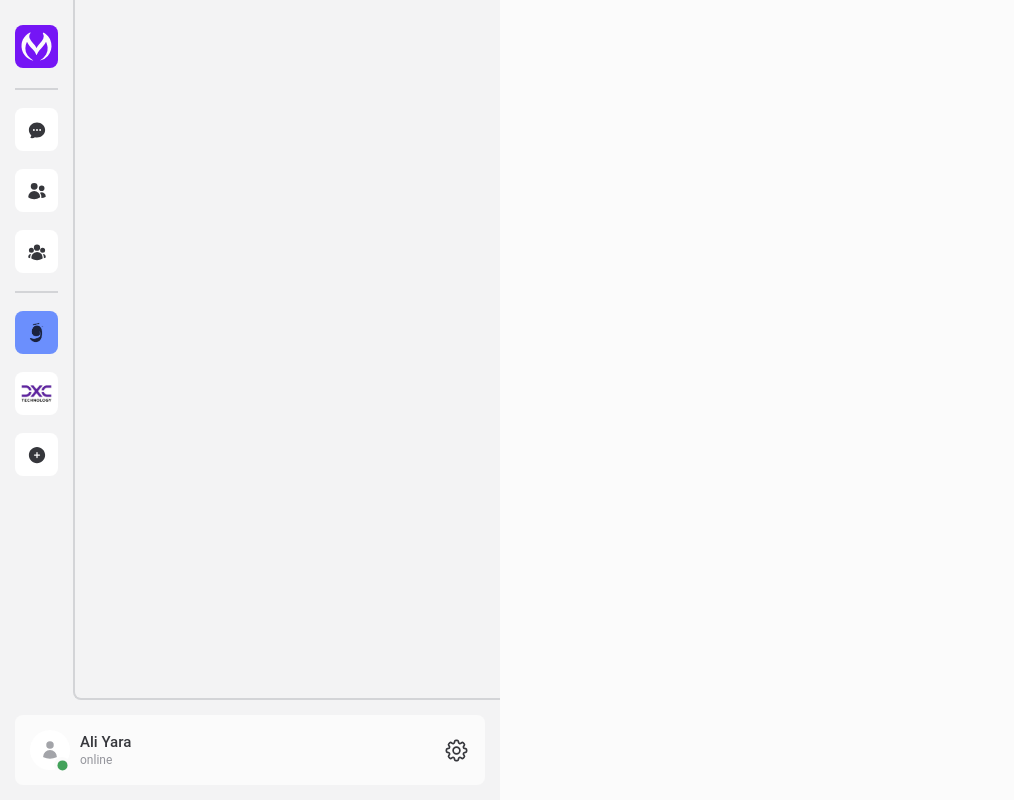
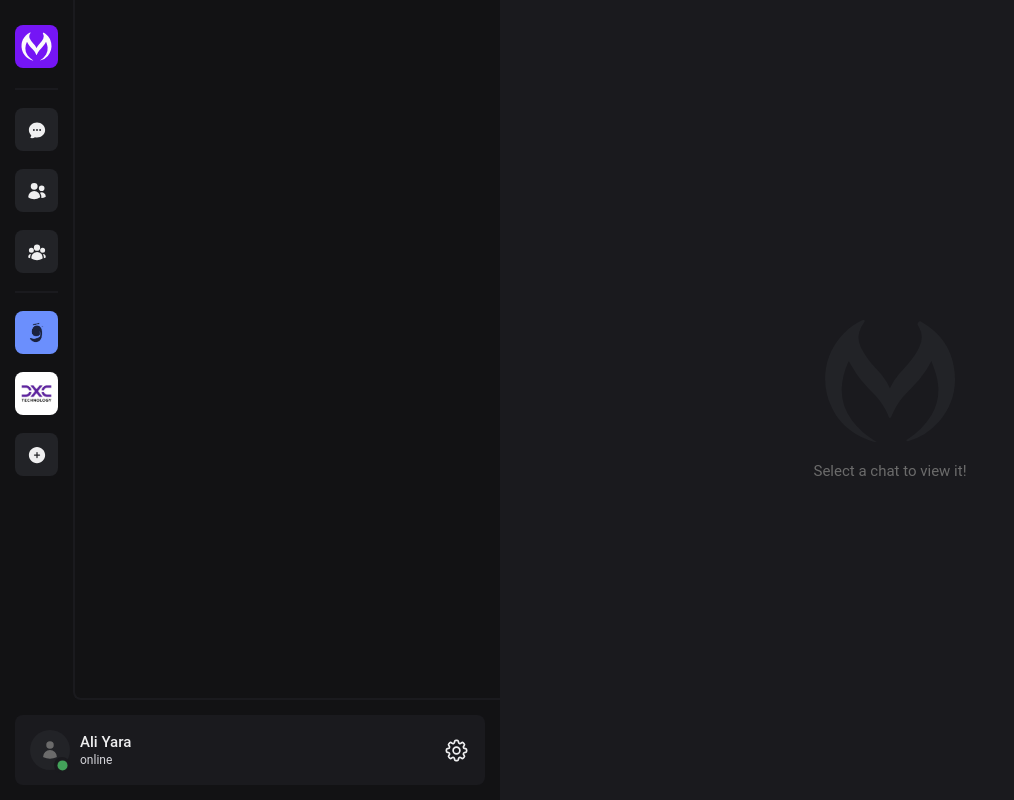
Before and after one commit to aliyara290/Mendam, a React (Vite) app in the folder frontend/: page /app in a window 1280 px wide. Shown: the whole page, without its empty margins (0-1014 px from the left). Built offline with nearby package versions, Linux system fonts and the light colour scheme.

Commit message:
update Layout.ts

```diff
--- a/frontend/src/components/app/layouts/Layout.tsx
+++ b/frontend/src/components/app/layouts/Layout.tsx
@@ -20,7 +20,23 @@ const Layout: React.FC = () => {
         </StyledTopPart>
         <StatusBar />
       </StyledNavPart>
-      <StyledChatPart></StyledChatPart>
+      <StyledChatPart>
+        <svg
+          id="Layer_1"
+          data-name="Layer 1"
+          xmlns="http://www.w3.org/2000/svg"
+          viewBox="0 0 69.85 65.69"
+          width={130}
+        >
+          <path
+            className="cls-1"
+            d="M42.59,82.84a17.76,17.76,0,0,1-1.82-.37c-12.57-4-21.06-12.15-24.54-25A34.7,34.7,0,0,1,35.07,17.34a1.74,1.74,0,0,1,.91-.17c.49.09.57.69.17,1.22a15.42,15.42,0,0,0-2.64,5.26,11.3,11.3,0,0,0,.74,8,45.6,45.6,0,0,0,8.21,11.56,39.26,39.26,0,0,1,5.94,7.47c.58,1,1.05,2.16,1.55,3.19.72-1.33,1.41-2.71,2.19-4a43.15,43.15,0,0,1,5.5-6.78c3.06-3.43,6-6.95,8-11.18a11.69,11.69,0,0,0-.41-11.47A2.48,2.48,0,0,1,65,20a1.44,1.44,0,0,1,.31-1.71A1.27,1.27,0,0,1,67,18.25a63.72,63.72,0,0,1,5.64,3.93A33.31,33.31,0,0,1,84.22,41.82c2.12,11.24-.52,21.32-8,30A33.8,33.8,0,0,1,60,82.15a1.84,1.84,0,0,1-.64.17c-.18,0-.47-.09-.53-.23s.05-.4.17-.55a1.88,1.88,0,0,1,.48-.34A41.12,41.12,0,0,0,72.25,68.34,26.46,26.46,0,0,0,75.83,52c-.36-4.17-1.8-8-3.25-11.88l-.35-.91c-.9,1.59-1.71,3.15-2.64,4.63A64.74,64.74,0,0,1,61.26,54c-2.91,3-5.92,6-8,9.72-1,1.77-1.72,3.65-2.6,5.47a1.17,1.17,0,0,1-.68.62c-.18,0-.55-.31-.63-.56-1.7-4.9-4.74-8.92-8.24-12.63-3.1-3.3-6.37-6.45-8.91-10.22-1.44-2.15-2.73-4.41-4.08-6.61l-.31-.47c-.19.35-.34.61-.46.89A37.56,37.56,0,0,0,24.05,53.9a27,27,0,0,0,5.53,17.23A44.24,44.24,0,0,0,41.72,82l1,.63Z"
+            transform="translate(-15.07 -17.16)"
+          />
+        </svg>
+
+        <span>Select a chat to view it!</span>
+      </StyledChatPart>
     </StyledLayout>
   );
 };
@@ -62,4 +78,16 @@ const StyledChatPart = styled.div`
   width: 100%;
   height: 100lvh;
   background-color: ${({ theme }) => theme.background.secondary};
+  display: flex;
+  align-items: center;
+  justify-content: center;
+  flex-direction: column;
+  gap: 2rem;
+  svg {
+    fill: ${({ theme }) => theme.background.thirdly};
+  }
+  span {
+    color: ${({ theme }) => theme.text.placeholder};
+    font-size: var(--text-md);
+  }
 `;
--- a/frontend/src/contexts/ThemeContext.tsx
+++ b/frontend/src/contexts/ThemeContext.tsx
@@ -33,7 +33,7 @@ export const ThemeProvider: React.FC<ThemeProviderProps> = ({ children }) => {
       : "light";
   });
 
-  const theme = themeMode === "light" ? LightTheme : DarkTheme;
+  const theme = themeMode === "dark" ? LightTheme : DarkTheme;
 
   useEffect(() => {
     localStorage.setItem("theme", themeMode);
--- a/frontend/src/themes/index.ts
+++ b/frontend/src/themes/index.ts
@@ -38,7 +38,7 @@ export const LightTheme: Theme = {
   background: {
     primary: "#f3f3f4",
     secondary: "#fbfbfb",
-    thirdly: "#ffffff",
+    thirdly: "#dddddd",
     message: "#4e3e63",
   },
   text: {
```
Also changed, not shown: frontend/src/styles/styled.d.ts (added, +7 -0 lines).
